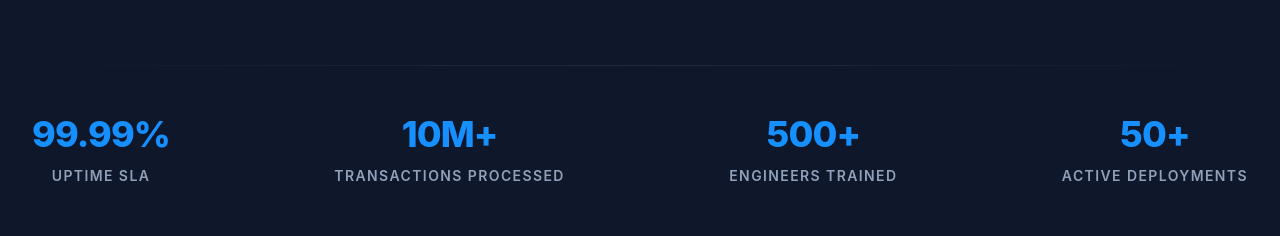
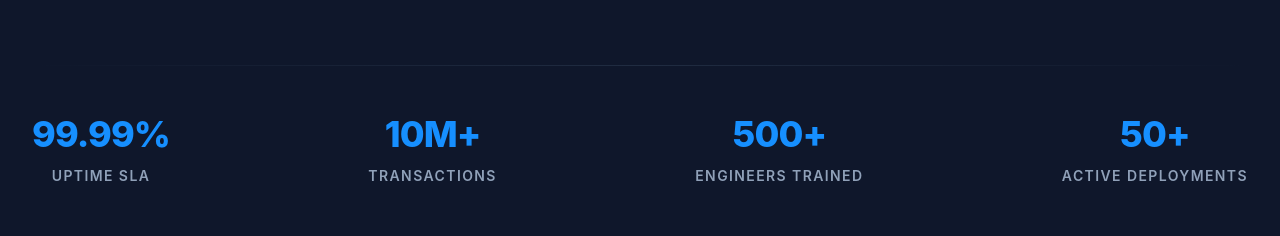
Before and after one commit to Alex-Mwaura-k/RA_technologies, a React (Vite) app: page / in a window 1280 px wide. Shown: the part 1612-1848 px from the top of the page. Built offline with nearby package versions, Linux system fonts and the light colour scheme.

Commit message:
stats update

```diff
--- a/src/features/home/StatsSection.jsx
+++ b/src/features/home/StatsSection.jsx
@@ -66,7 +66,7 @@ const AnimatedStat = ({ value }) => {
 
 const stats = [
   { label: 'Uptime SLA', value: '99.99%' },
-  { label: 'Transactions Processed', value: '10M+' },
+  { label: 'Transactions', value: '10M+' },
   { label: 'Engineers Trained', value: '500+' },
   { label: 'Active Deployments', value: '50+' },
 ];
@@ -182,7 +182,11 @@ const StatsSection = () => {
 
         <div className="w-full h-px bg-gradient-to-r from-transparent via-slate-700 to-transparent opacity-50 mb-12"></div>
 
-        <div className="flex flex-col sm:flex-row justify-between items-center w-full text-center gap-8 sm:gap-4">
+        {/*
+          CHANGED: Replaced 'flex flex-col' with 'grid grid-cols-2 gap-y-10' for mobile.
+          On 'sm' breakpoints and up, it overrides the grid with 'sm:flex sm:flex-row' to maintain the desktop layout.
+        */}
+        <div className="grid grid-cols-2 gap-y-10 gap-x-4 sm:flex sm:flex-row sm:justify-between items-center w-full text-center sm:gap-4">
           {stats.map((stat, i) => (
             <div key={i} className="flex flex-col items-center">
               <span className="text-3xl sm:text-4xl font-extrabold text-[var(--tech-blue)] tracking-tight">
```
